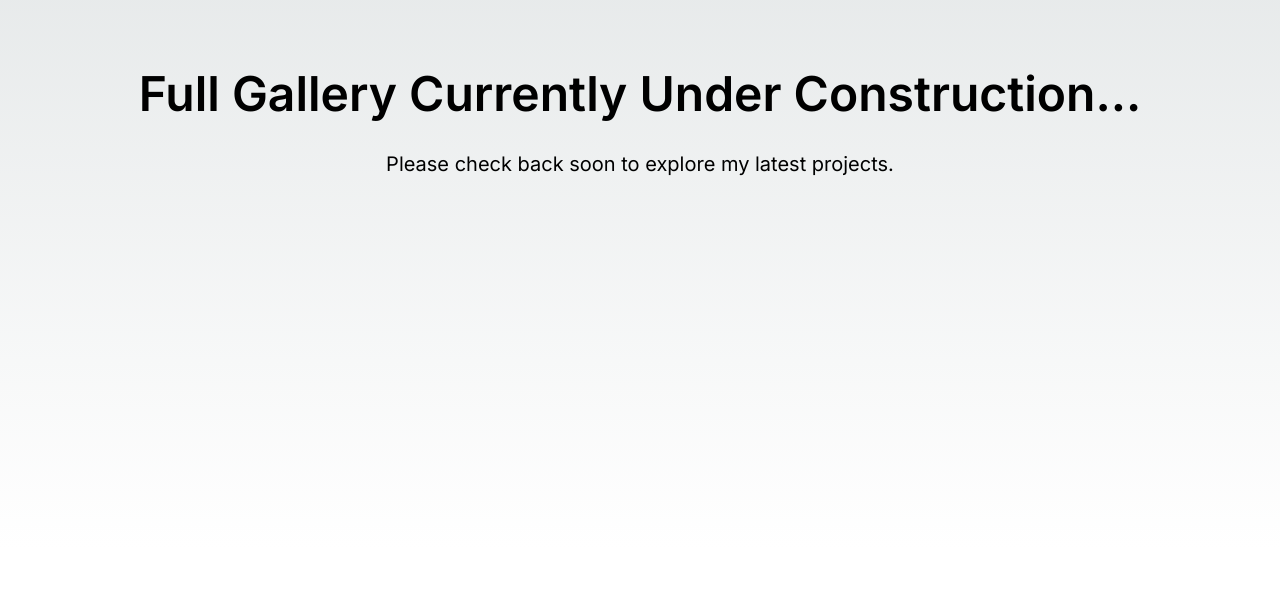
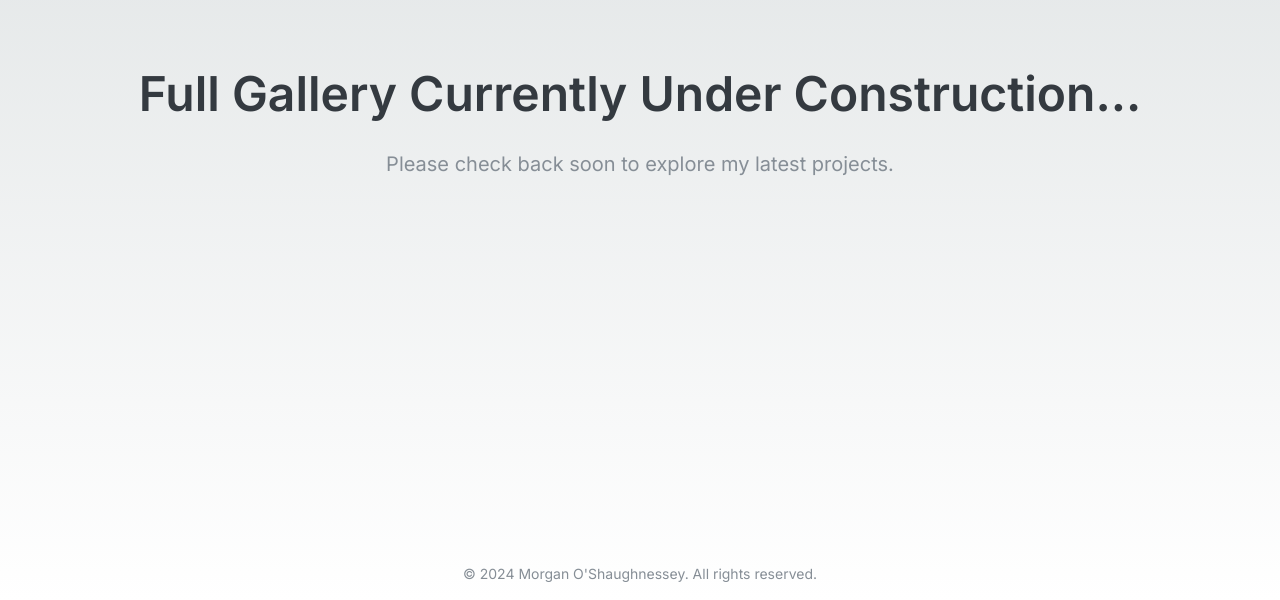
Before and after one commit to theMorganObject/tmo-portfolio, a Next.js app: page /projects in a window 1280 px wide. Shown: the part 408-1008 px from the top of the page. Before the commit the page ends 956 px from the top, so only its background shows below. Built offline with nearby package versions, Linux system fonts and the light colour scheme.

Commit message:
footer and color updates

```diff
--- a/src/app/layout.tsx
+++ b/src/app/layout.tsx
@@ -1,4 +1,3 @@
-// layout.tsx
 import './globals.css';
 import type { Metadata } from 'next';
 import { Inter, Lora } from 'next/font/google';
@@ -24,6 +23,9 @@ export const metadata: Metadata = {
     "dev, developer, front-end developer, web development, agile, scrum master, Next.js, React, Morgan O'Shaughnessey",
 };
 
+// Helper function to get the current year
+const getCurrentYear = () => new Date().getFullYear();
+
 export default function RootLayout({
   children,
 }: {
@@ -31,9 +33,12 @@ export default function RootLayout({
 }) {
   return (
     <html lang='en' className={`${inter.variable} ${lora.variable}`}>
-      <body className='font-sans bg-white text-gray-800 antialiased'>
+      <body className='font-sans bg-white text-gray-8 antialiased'>
         <Header />
         <main className='px-4'>{children}</main>
+        <footer className='text-center py-4 text-sm text-gray-6'>
+          &copy; {getCurrentYear()} Morgan O'Shaughnessey. All rights reserved.
+        </footer>
       </body>
     </html>
   );
--- a/src/app/projects/page.tsx
+++ b/src/app/projects/page.tsx
@@ -1,11 +1,11 @@
 export default function Projects() {
   return (
     <section className='min-h-screen bg-white font-sans flex flex-col items-center justify-center px-4'>
-      <h2 className='text-3xl md:text-5xl font-semibold text-gray-800 mb-8 text-center'>
+      <h2 className='text-3xl md:text-5xl font-semibold text-gray-8 mb-8 text-center'>
         Full Gallery Currently Under Construction...
       </h2>
 
-      <p className='text-lg md:text-xl text-gray-600 text-center mb-12'>
+      <p className='text-lg md:text-xl text-gray-6 text-center mb-12'>
         Please check back soon to explore my latest projects.
       </p>
 
--- a/src/components/WorkSample.tsx
+++ b/src/components/WorkSample.tsx
@@ -15,7 +15,7 @@ const WorkSample: React.FC<WorkSampleProps> = ({ siteName, href }) => {
         className={`flex justify-between items-center size-full px-8 py-4 cursor-pointer mb-4 ${styles.trapezoidButton}`}
       >
         <span className='font-serif'>{siteName}</span>
-        <span className='text-gray-300 text-base'>(show more)</span>
+        <span className='text-gray-6 text-base'>(show more)</span>
       </Link>
     </li>
   );
--- a/src/components/about/About.tsx
+++ b/src/components/about/About.tsx
@@ -1,6 +1,6 @@
 const About = () => {
   return (
-    <div className='max-w-3xl mx-auto py-6 space-y-6 text-lg leading-relaxed text-gray-800'>
+    <div className='max-w-3xl mx-auto py-6 space-y-6 text-lg leading-relaxed text-gray-8'>
       <p>
         As a self-taught developer, I built my first app 3 years ago and then
         put myself through my own custom bootcamp of complete courses. I have 6
```
